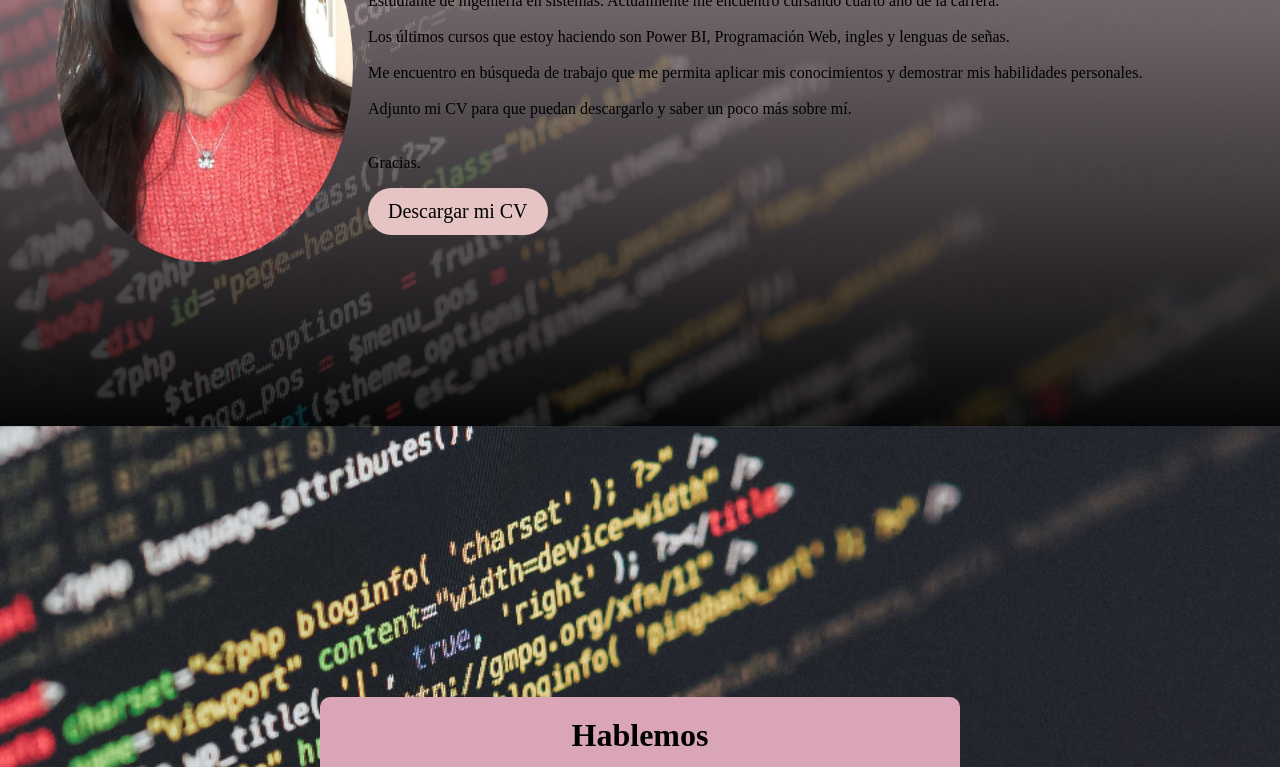
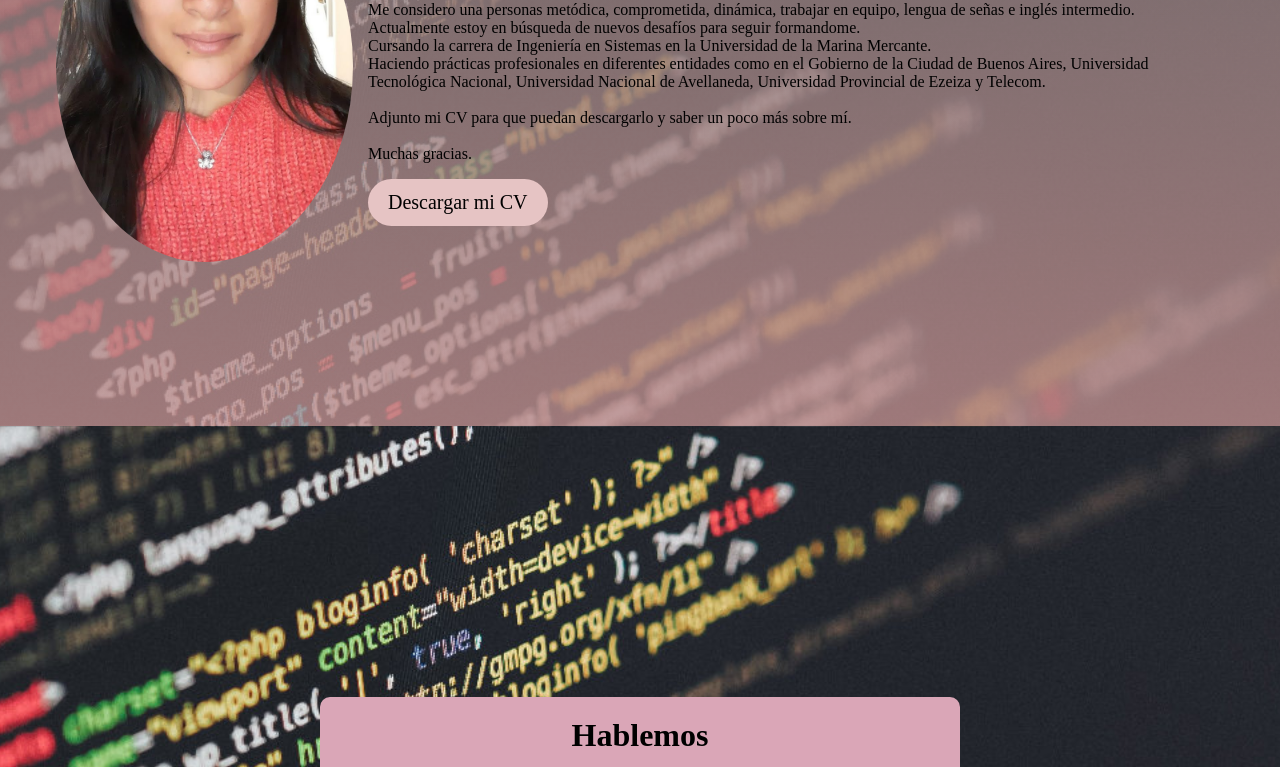
Before and after one commit to MeyLingGamarra/proyecto-integrador-2, a plain HTML site: page index.html in a window 1280 px wide. Shown: the part 374-1141 px from the top of the page. Drawn offline with Linux system fonts and the light colour scheme.

Commit message:
cv actualizado

```diff
--- a/css/styles.css
+++ b/css/styles.css
@@ -31,7 +31,7 @@ body:before {
     position: fixed;
     opacity: 0.8;
     z-index: -1;
-    background: linear-gradient(rgb(248, 222, 231), black);
+    background: linear-gradient(rgb(119, 117, 117), rgb(190, 143, 143));
 }
 
 ul {
--- a/index.html
+++ b/index.html
@@ -50,9 +50,9 @@
             <article class="presentacion-text">
 
                 <h1>Khory Mey Ling Gamarra</h1>
-                <p>Estudiante de ingeniería en sistemas. Actualmente me encuentro cursando cuarto año de la carrera.<br><br>Los últimos cursos que estoy haciendo son Power BI, Programación Web, ingles y lenguas de señas.<br><br>Me encuentro en búsqueda de trabajo que me permita aplicar mis conocimientos y demostrar mis habilidades personales.<br><br>Adjunto mi CV para que puedan descargarlo y saber un poco más sobre mí.<br><br><br> Gracias.</p>
+                <p>Me considero una personas metódica, comprometida, dinámica, trabajar en equipo, lengua de señas e inglés intermedio.<br>Actualmente estoy en búsqueda de nuevos desafíos para seguir formandome.<br>Cursando la carrera de Ingeniería en Sistemas en la Universidad de la Marina Mercante.<br>Haciendo prácticas profesionales en diferentes entidades como en el Gobierno de la Ciudad de Buenos Aires, Universidad Tecnológica Nacional, Universidad Nacional de Avellaneda, Universidad Provincial de Ezeiza y Telecom.<br><br>Adjunto mi CV para que puedan descargarlo y saber un poco más sobre mí.<br><br>Muchas gracias.<br></p>
 
-                <a href="img/CV_Gamarra_2023.pdf" aria-label="Descargar CV" target="_blank" class="btn">Descargar mi CV</a>
+                <a href="img/CV_KhoryMeyLingGamarra_2023.pdf" aria-label="Descargar CV" target="_blank" class="btn">Descargar mi CV</a>
 
             </article>
 
```
Also changed, not shown: img/1664125132569.jpeg (deleted), img/fondo.png (deleted), 2 other files.
